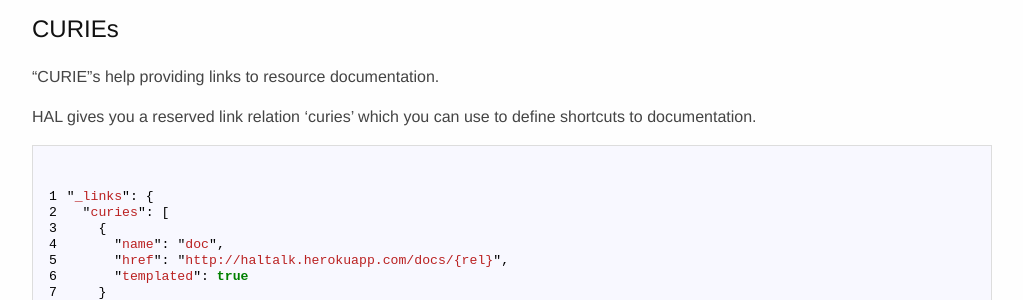
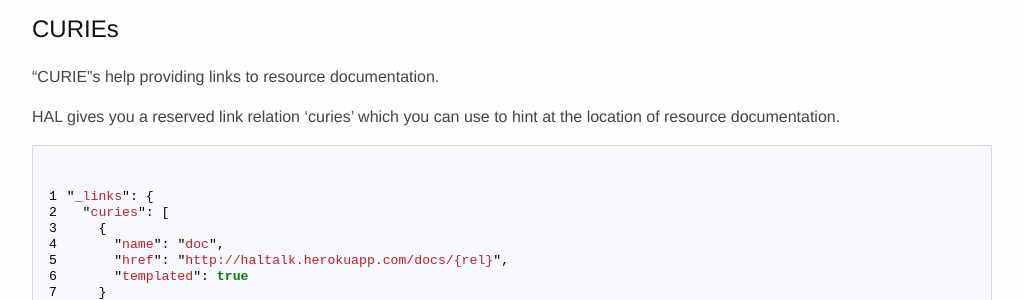
Before and after one commit to mikekelly/hal_specification, a Jekyll site: the page built from hal_specification.md, in a window 1280 px wide and 900 px high, scrolled down 6101 px. Shown: the part 152-452 px from the top of the window, without its empty margins (128-1151 px from the left). Built offline with Jekyll 4.4.1, drawn with Linux system fonts in a browser that asks for light colours; Markdown is read by kramdown in place of the engine named in the settings.

Commit message:
minor curie fix.

````diff
--- a/hal_specification.md
+++ b/hal_specification.md
@@ -263,7 +263,7 @@ clients.
 
 "CURIE"s help providing links to resource documentation.
 
-HAL gives you a reserved link relation 'curies' which you can use to define shortcuts to documentation.
+HAL gives you a reserved link relation 'curies' which you can use to hint at the location of resource documentation.
 
 ```javascript
 "_links": {
````
